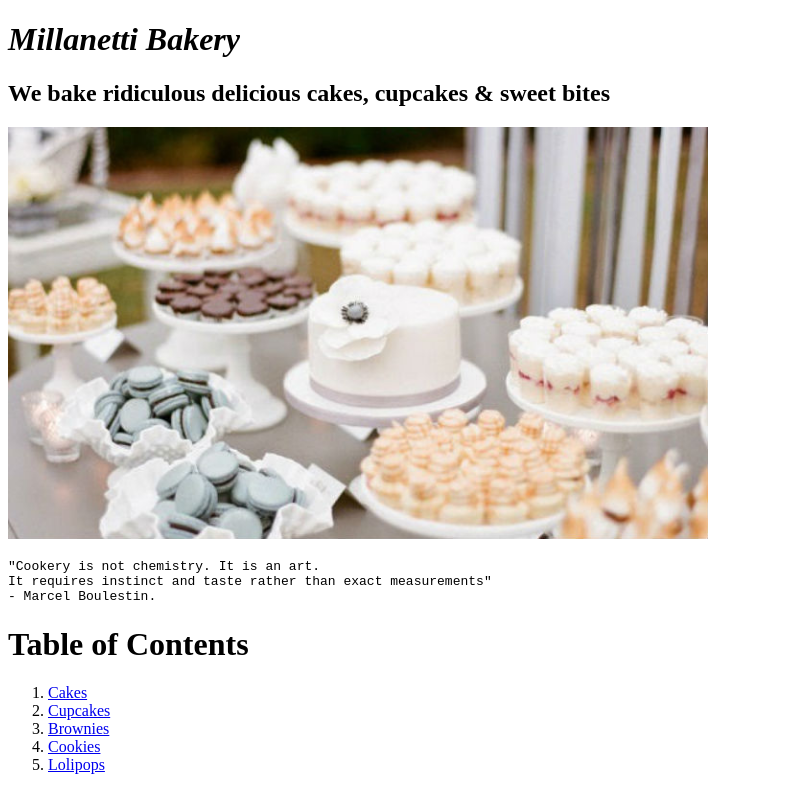
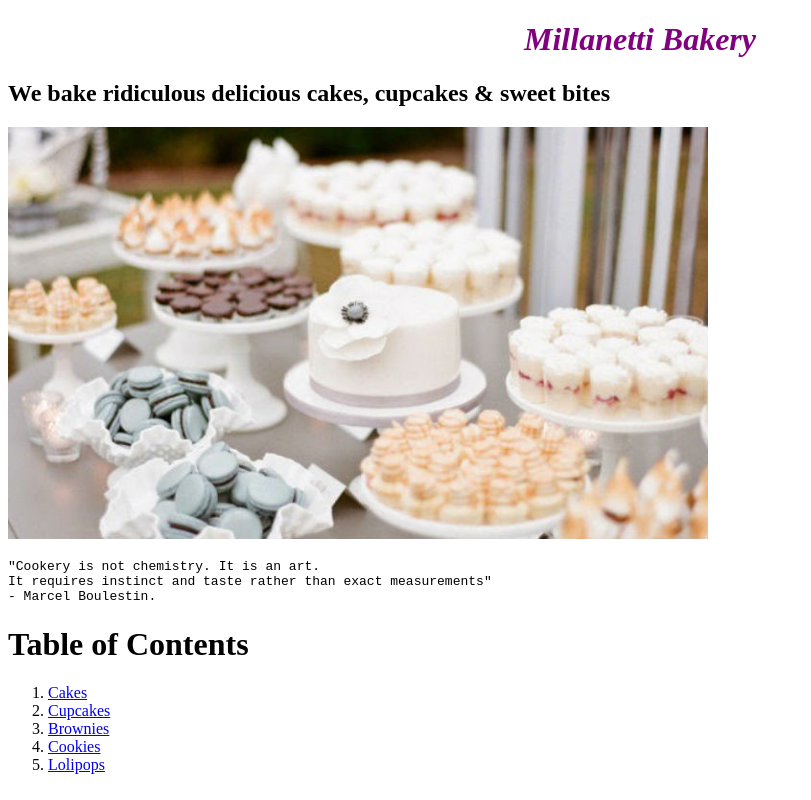
Before and after one commit to LittleVillaquiran1/LittleVillaquiran1.github.io, a plain HTML site: page index.html in a window 1280 px wide. Shown: the top 800 px of the page, without its empty margins (0-811 px from the left). Drawn offline with Linux system fonts and the light colour scheme.

Commit message:
Update index.html
Title center

```diff
--- a/index.html
+++ b/index.html
@@ -8,7 +8,7 @@
 <body>
 <p style = 'color:green'></p>
 <header>
-  <i><h1>Millanetti Bakery</h1></i>
+  <center><i><h1 style="color: purple">Millanetti Bakery</h1></i></center>
   <h2>We bake ridiculous delicious cakes, cupcakes & sweet bites</h2>
   <img src="img/Sweets5.jpeg" width="700px"/>
 <p></p>
```
